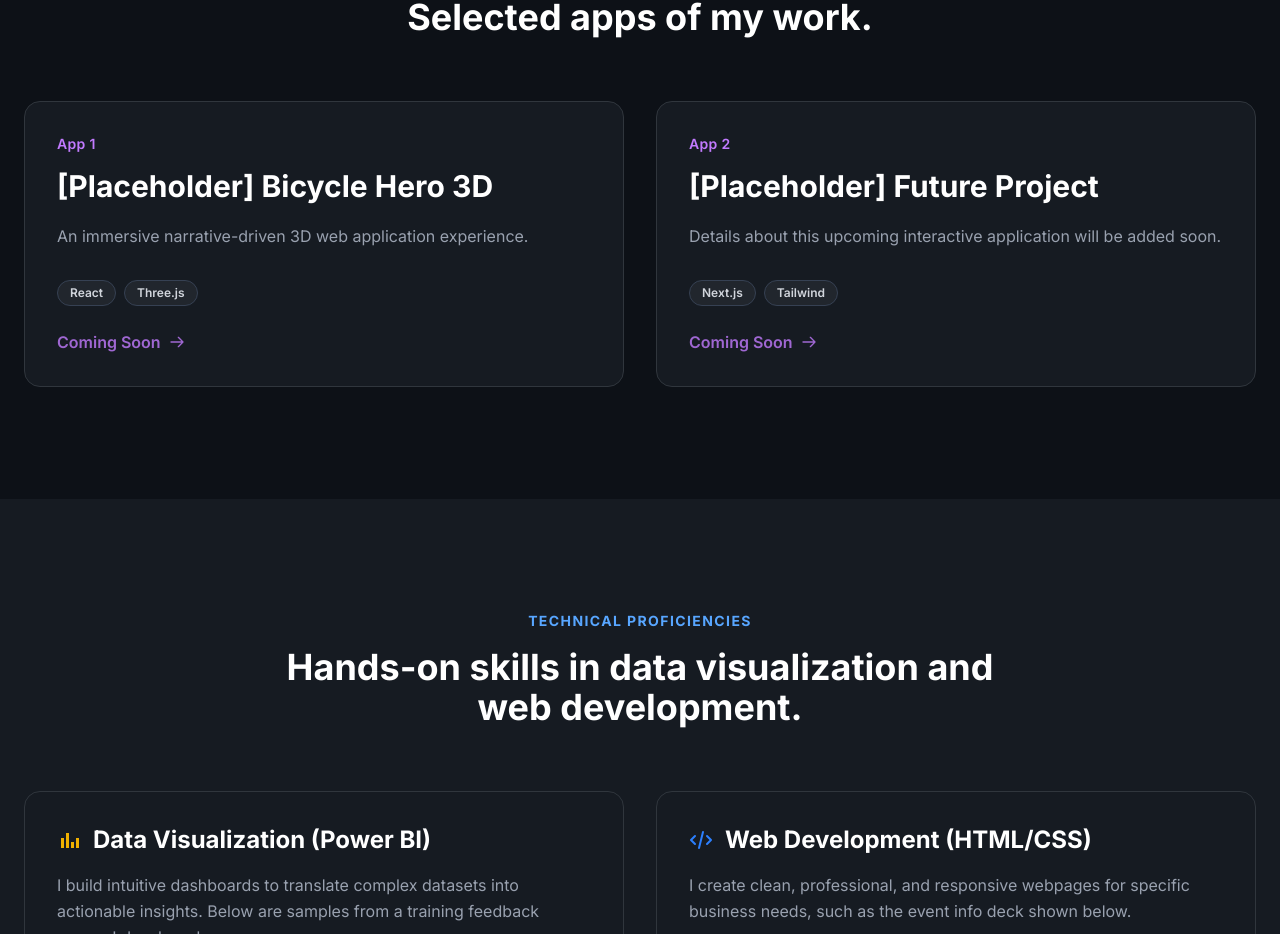
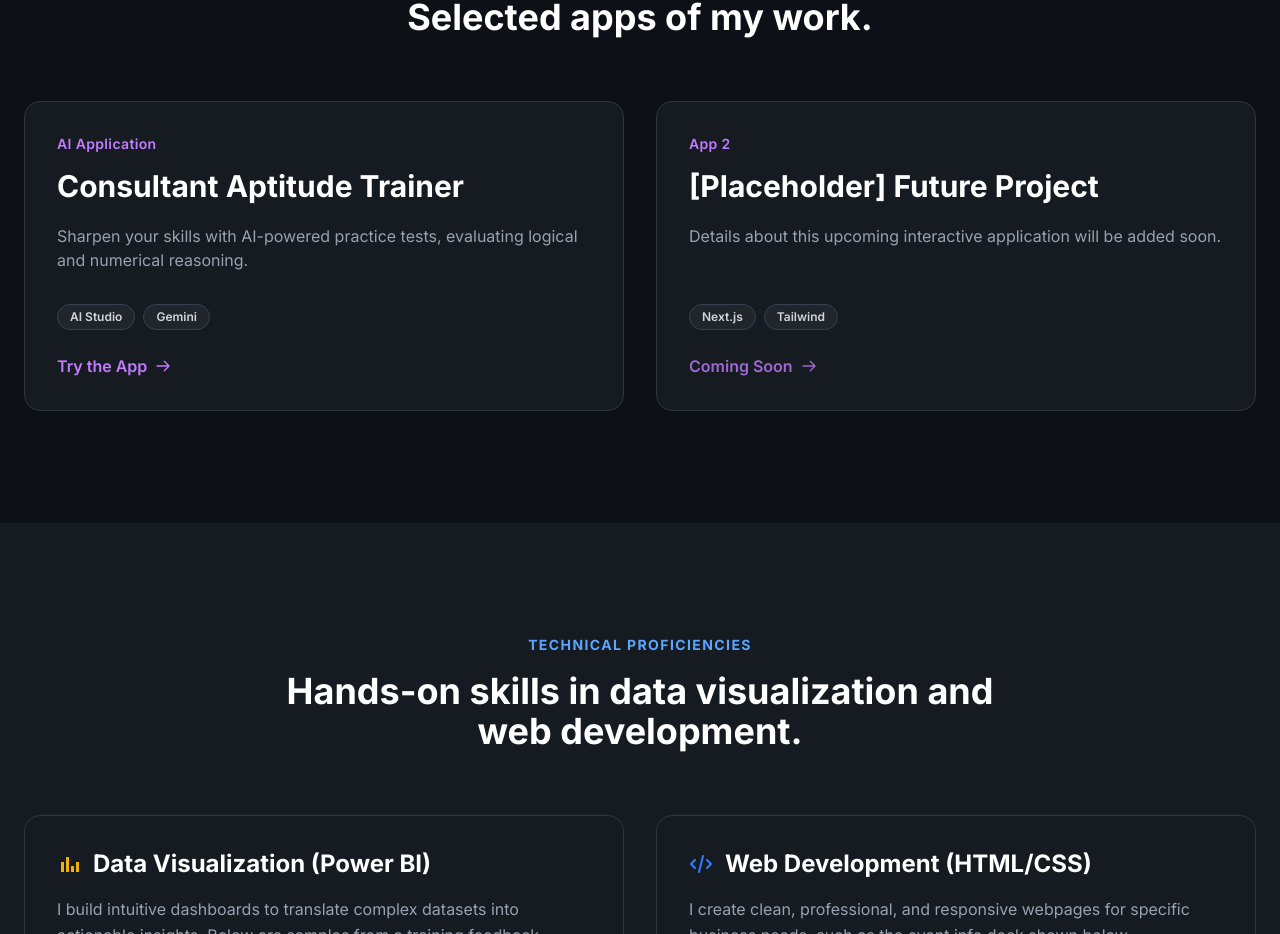
Before and after one commit to huzaifahadam98-max/casestudyone, a Next.js app: page / in a window 1280 px wide. Shown: the part 2989-3923 px from the top of the page. Built offline with nearby package versions, Linux system fonts and the light colour scheme.

Commit message:
feat: add Consultant Aptitude Trainer to App Portfolio

```diff
--- a/src/app/page.tsx
+++ b/src/app/page.tsx
@@ -305,20 +305,20 @@ export default function App() {
                         <p className="text-3xl md:text-4xl font-bold text-white max-w-2xl mx-auto fade-in-up" style={{transitionDelay: '100ms'}}>Selected apps of my work.</p>
                     </div>
                     <div className="grid grid-cols-1 lg:grid-cols-2 gap-8">
-                        {/* App 1 Placeholder */}
+                        {/* App 1: Consultant Aptitude Trainer */}
                         <div className="card p-8 rounded-2xl flex flex-col fade-in-up">
                             <div className="flex-grow">
-                                <p className="text-purple-400 font-semibold text-sm tracking-wide">App 1</p>
-                                <h3 className="text-2xl md:text-3xl font-bold text-white mt-3 mb-4 leading-snug">[Placeholder] Bicycle Hero 3D</h3>
-                                <p className="text-gray-400">An immersive narrative-driven 3D web application experience.</p>
+                                <p className="text-purple-400 font-semibold text-sm tracking-wide">AI Application</p>
+                                <h3 className="text-2xl md:text-3xl font-bold text-white mt-3 mb-4 leading-snug">Consultant Aptitude Trainer</h3>
+                                <p className="text-gray-400">Sharpen your skills with AI-powered practice tests, evaluating logical and numerical reasoning.</p>
                             </div>
                             <div className="mt-8">
                                 <div className="flex flex-wrap gap-2 mb-6">
-                                    <span className="bg-[#21262d] border border-gray-700 text-gray-300 text-xs font-semibold px-3 py-1 rounded-full">React</span>
-                                    <span className="bg-[#21262d] border border-gray-700 text-gray-300 text-xs font-semibold px-3 py-1 rounded-full">Three.js</span>
+                                    <span className="bg-[#21262d] border border-gray-700 text-gray-300 text-xs font-semibold px-3 py-1 rounded-full">AI Studio</span>
+                                    <span className="bg-[#21262d] border border-gray-700 text-gray-300 text-xs font-semibold px-3 py-1 rounded-full">Gemini</span>
                                 </div>
-                                <a href="#" className="inline-flex items-center font-semibold text-purple-400 hover:text-purple-300 transition-colors cursor-not-allowed opacity-80">
-                                  Coming Soon <svg className="w-4 h-4 ml-2" fill="none" stroke="currentColor" viewBox="0 0 24 24"><path strokeLinecap="round" strokeLinejoin="round" strokeWidth="2" d="M14 5l7 7m0 0l-7 7m7-7H3"></path></svg>
+                                <a href="https://aistudio.google.com/apps/92842f67-c99f-4940-8330-3613cebd6d45?showAssistant=true&showPreview=true" target="_blank" rel="noopener noreferrer" className="inline-flex items-center font-semibold text-purple-400 hover:text-purple-300 transition-colors">
+                                  Try the App <svg className="w-4 h-4 ml-2" fill="none" stroke="currentColor" viewBox="0 0 24 24"><path strokeLinecap="round" strokeLinejoin="round" strokeWidth="2" d="M14 5l7 7m0 0l-7 7m7-7H3"></path></svg>
                                 </a>
                             </div>
                         </div>
```
